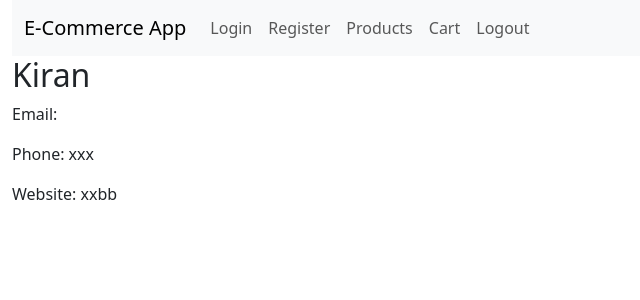
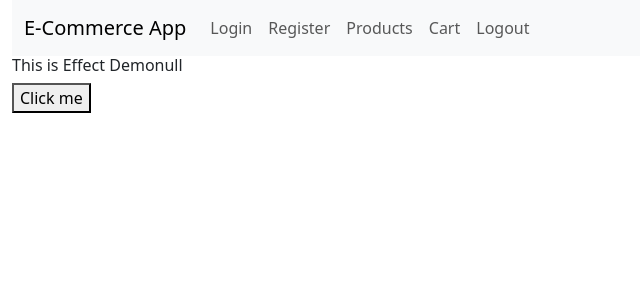
Before and after one commit to kiran-blockchain/optum-oct-react, a React (Create React App) app in the folder ecommerce/: page / in a window 1280 px wide. Shown: the top 300 px of the page, without its empty margins (0-640 px from the left). Built offline with nearby package versions, Linux system fonts and the light colour scheme; no server answers.

Commit message:
added code

```diff
--- /dev/null
+++ b/ecommerce/src/components/EffectDemo/index.jsx
@@ -0,0 +1,24 @@
+import { useEffect, useState } from "react"
+
+export const EffectDemo = () => {
+    const [userinfo, setUserInfo] = useState(null);
+    const [userId, setUserId] = useState(1);
+    useEffect(() => {
+        fetch(`https://jsonplaceholder.typicode.com/users/${userId}`).then(result => {
+            return result.json();
+        }).then(final => {
+            setUserInfo(final);
+        });
+    }, [userId])//[] observable array any state variable
+
+    return (
+        <div>
+            <h6>This is Effect Demo
+                {JSON.stringify(userinfo)}</h6>
+                <button onClick={e => {
+                    setUserId(2);
+                }}>Click me</button>
+        </div>
+
+    )
+}
--- a/ecommerce/src/components/LazyDemo/index.jsx
+++ b/ecommerce/src/components/LazyDemo/index.jsx
@@ -1,7 +1,8 @@
 
 import React, { useState, useEffect, useId } from 'react';
 function LazyDemo({ userId }) {
-  const [user, setUser] = useState({name:"Kiran",phone:"xxx",website:"xxbb"});
+    //initialize the state.
+  const [user, setUser] = useState(null);
   useEffect(() => {
     // Simulating network delay
     setTimeout(async () => {
@@ -9,7 +10,7 @@ function LazyDemo({ userId }) {
        fetch(`https://jsonplaceholder.typicode.com/users/${userId}`);
       const data = await response.json();
       setUser(data);
-    },[]);
+    },5000);
   }, [userId]);
   if (!user) {
     return <div>Loading user...</div>;
--- a/ecommerce/src/pages/UserList.jsx
+++ b/ecommerce/src/pages/UserList.jsx
@@ -1,14 +1,15 @@
 import { lazy, Suspense, useState } from "react"
+import { EffectDemo } from "../components/EffectDemo";
 const LazyDemo = lazy(() => import("../components/LazyDemo"));
 
 export const UserList = () => {
 
     return (
         <div>
-            <Suspense fallback={<div>Loading!!!!!!!!</div>}>
+            {/* <Suspense fallback={<div>Loading!!!!!!!!</div>}>
                 <LazyDemo userId="1" />
-            </Suspense>
-
+            </Suspense> */}
+            <EffectDemo/>
         </div>
 
     )
```
